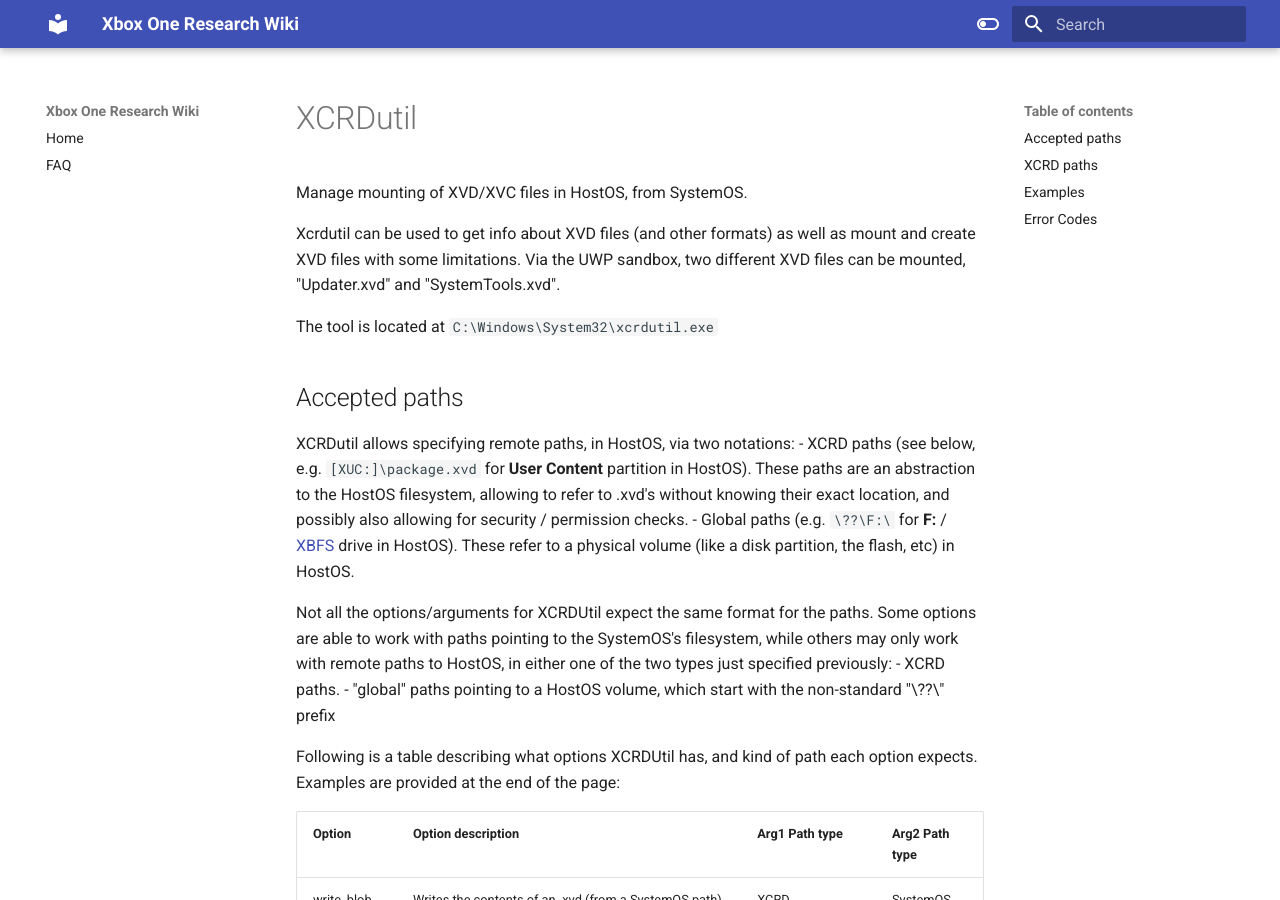
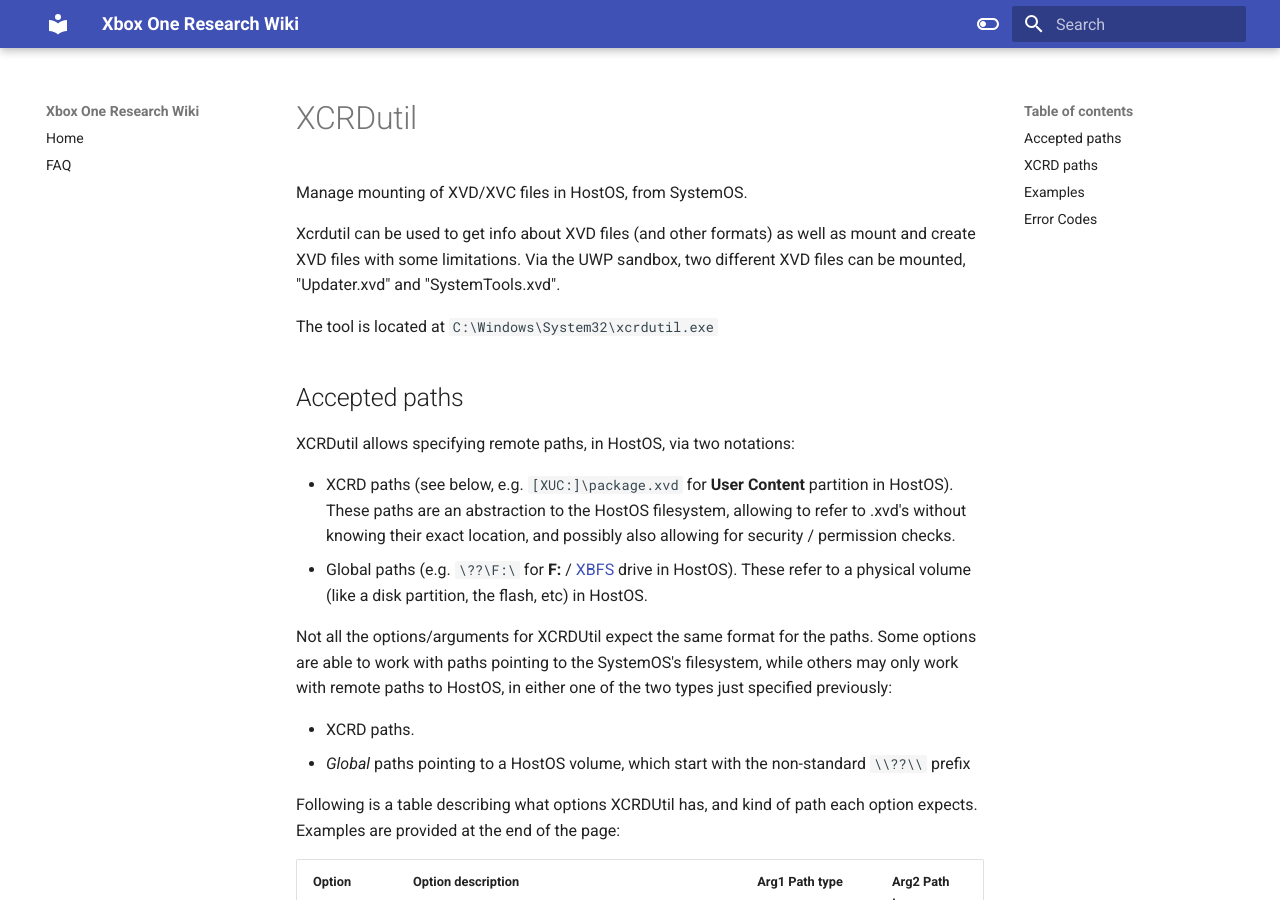
Before and after one commit to xboxoneresearch/wiki, an MkDocs documentation site: the page built from docs/xcrdutil.md, in a window 1280 px wide and 900 px high. Built offline with MkDocs 1.6.1 and Material for MkDocs 9.7.7, drawn with Linux system fonts in a browser that asks for light colours.

```diff
--- a/docs/xcrdutil.md
+++ b/docs/xcrdutil.md
@@ -7,12 +7,14 @@ The tool is located at `C:\Windows\System32\xcrdutil.exe`
 
 ## Accepted paths
 XCRDutil allows specifying remote paths, in HostOS, via two notations:
-  - XCRD paths (see below, e.g. `[XUC:]\package.xvd` for **User Content** partition in HostOS). These paths are an abstraction to the HostOS filesystem, allowing to refer to .xvd's without knowing their exact location, and possibly also allowing for security / permission checks.
-  - Global paths (e.g. `\??\F:\` for **F:** / [XBFS](../xbox-boot-file-system) drive in HostOS). These refer to a physical volume (like a disk partition, the flash, etc) in HostOS.
+
+- XCRD paths (see below, e.g. `[XUC:]\package.xvd` for **User Content** partition in HostOS). These paths are an abstraction to the HostOS filesystem, allowing to refer to .xvd's without knowing their exact location, and possibly also allowing for security / permission checks.
+- Global paths (e.g. `\??\F:\` for **F:** / [XBFS](../xbox-boot-file-system) drive in HostOS). These refer to a physical volume (like a disk partition, the flash, etc) in HostOS.
 
 Not all the options/arguments for XCRDUtil expect the same format for the paths. Some options are able to work with paths pointing to the SystemOS's filesystem, while others may only work with remote paths to HostOS, in either one of the two types just specified previously:
-  -  XCRD paths.
-  - "global" paths pointing to a HostOS volume, which start with the non-standard "\\??\\" prefix
+
+- XCRD paths.
+- *Global* paths pointing to a HostOS volume, which start with the non-standard `\\??\\` prefix
 
 Following is a table describing what options XCRDUtil has, and kind of path each option expects. Examples are provided at the end of the page:
 
```
